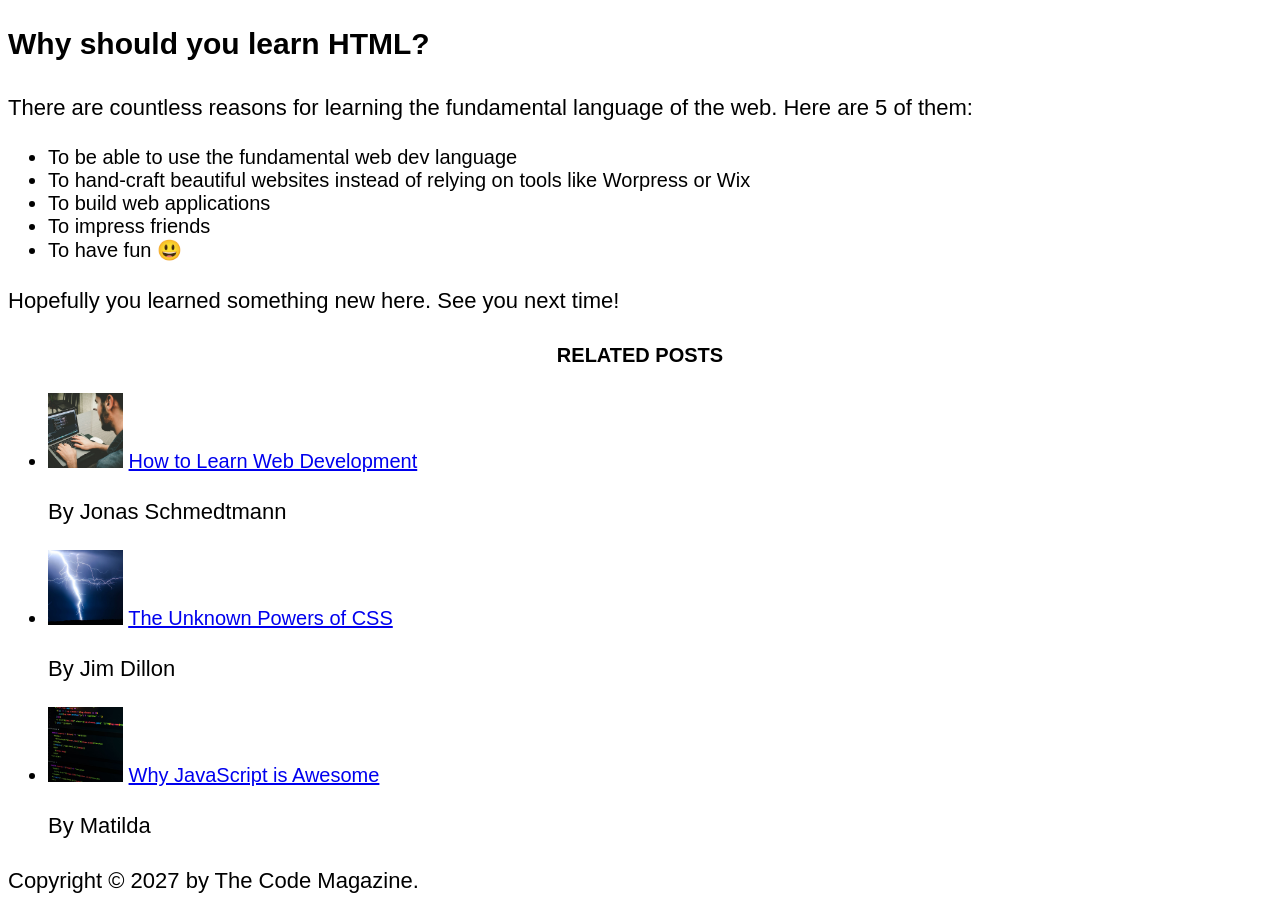
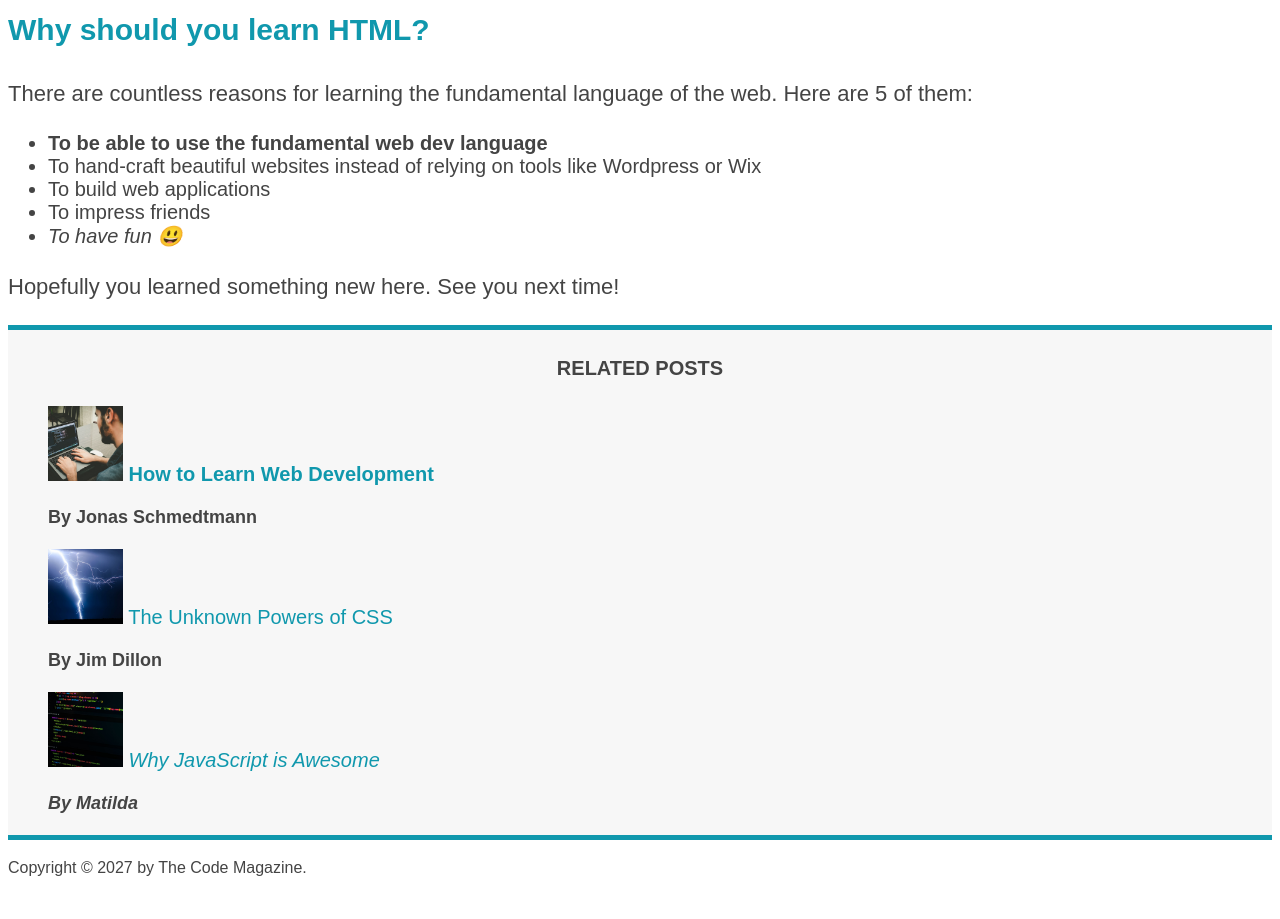
Before and after one commit to Matthew-Oduamafu/03-CSS-Fundamentals, a plain HTML site: page index.html in a window 1280 px wide. Shown: the part 1125-2044 px from the top of the page. After the commit the page ends 2021 px from the top, so only its background shows below. Drawn offline with Linux system fonts and the light colour scheme.

Commit message:
css stylng continues

```diff
--- a/index.html
+++ b/index.html
@@ -21,7 +21,7 @@
     <h6>The Basic Language of the Web: HTML</h6>
     -->
 
-    <header>
+    <header class="main-header">
       <h1>📘 The Code Magazine</h1>
 
       <nav>
@@ -43,7 +43,9 @@
           width="50"
         />
 
-        <p>Posted by <strong>Laura Jones</strong> on Monday, June 21st 2027</p>
+        <p id="author">
+          Posted by <strong>Laura Jones</strong> on Monday, June 21st 2027
+        </p>
 
         <img
           src="img/post-img.jpg"
@@ -80,7 +82,7 @@
       <p>In HTML, each element is made up of 3 parts:</p>
 
       <ol>
-        <li>The opening tag</li>
+        <li class="first-li">The opening tag</li>
         <li>The closing tag</li>
         <li>The actual element</li>
       </ol>
@@ -103,10 +105,12 @@
       </p>
 
       <ul>
-        <li>To be able to use the fundamental web dev language</li>
+        <li class="first-li">
+          To be able to use the fundamental web dev language
+        </li>
         <li>
           To hand-craft beautiful websites instead of relying on tools like
-          Worpress or Wix
+          Wordpress or Wix
         </li>
         <li>To build web applications</li>
         <li>To impress friends</li>
@@ -119,7 +123,7 @@
     <aside>
       <h4>Related posts</h4>
 
-      <ul>
+      <ul class="related">
         <li>
           <img
             src="img/related-1.jpg"
@@ -128,12 +132,12 @@
             width="75"
           />
           <a href="#">How to Learn Web Development</a>
-          <p>By Jonas Schmedtmann</p>
+          <p class="related-author">By Jonas Schmedtmann</p>
         </li>
         <li>
           <img src="img/related-2.jpg" alt="Lightning" width="75" heigth="75" />
           <a href="#">The Unknown Powers of CSS</a>
-          <p>By Jim Dillon</p>
+          <p class="related-author">By Jim Dillon</p>
         </li>
         <li>
           <img
@@ -143,11 +147,15 @@
             height="75"
           />
           <a href="#">Why JavaScript is Awesome</a>
-          <p>By Matilda</p>
+          <p class="related-author">By Matilda</p>
         </li>
       </ul>
     </aside>
 
-    <footer><p>Copyright &copy; 2027 by The Code Magazine.</p></footer>
+    <footer>
+      <p id="copyright" class="copyright text">
+        Copyright &copy; 2027 by The Code Magazine.
+      </p>
+    </footer>
   </body>
 </html>
--- a/style.css
+++ b/style.css
@@ -5,6 +5,12 @@ h4,
 p,
 li {
   font-family: sans-serif;
+  color: #444;
+}
+h1,
+h2,
+h3 {
+  color: #1098ad;
 }
 
 h1 {
@@ -32,3 +38,100 @@ p {
 li {
   font-size: 20px;
 }
+
+/* footer p {
+  font-size: 16px;
+} */
+
+/* article header p {
+  font-style: italic;
+} */
+
+#author {
+  font-style: italic;
+  font-size: 18px;
+}
+#copyright {
+  font-size: 16px;
+}
+.related-author {
+  font-size: 18px;
+  font-weight: bold;
+}
+
+.related {
+  list-style: none;
+}
+
+.main-header {
+  background-color: #f7f7f7;
+}
+
+aside {
+  background-color: #f7f7f7;
+  border-top: 5px solid #1098ad;
+  border-bottom: 5px solid #1098ad;
+}
+body {
+  /* background-color: orange; */
+}
+
+/* .first-li {
+  font-weight: bold;
+} */
+
+li:first-child {
+  font-weight: bold;
+}
+li:last-child {
+  font-style: italic;
+}
+/* li:nth-child(2) {
+  color: red;
+} */
+/* li:nth-child(odd) {
+  color: red;
+} */
+/* li:nth-child(even) {
+  color: red;
+} */
+
+/* article p:last-child {
+  color: red;
+
+  For this to work, the p element must the last article
+  in the article element
+
+} */
+
+/*styling links*/
+a:link {
+  color: #1098ad;
+  text-decoration: none;
+}
+a:visited {
+  color: #1098ad;
+}
+a:hover {
+  color: orangered;
+  font-weight: bold;
+  text-decoration: underline dotted orangered;
+}
+a:active {
+  background-color: black;
+  font-style: italic;
+}
+
+/*Resolving conflicts*/
+/* #copyright {
+  color: red;
+}
+.copyright {
+  color: blue;
+}
+.text {
+  color: yellow;
+}
+footer p {
+  color: green !important;
+} */
```
